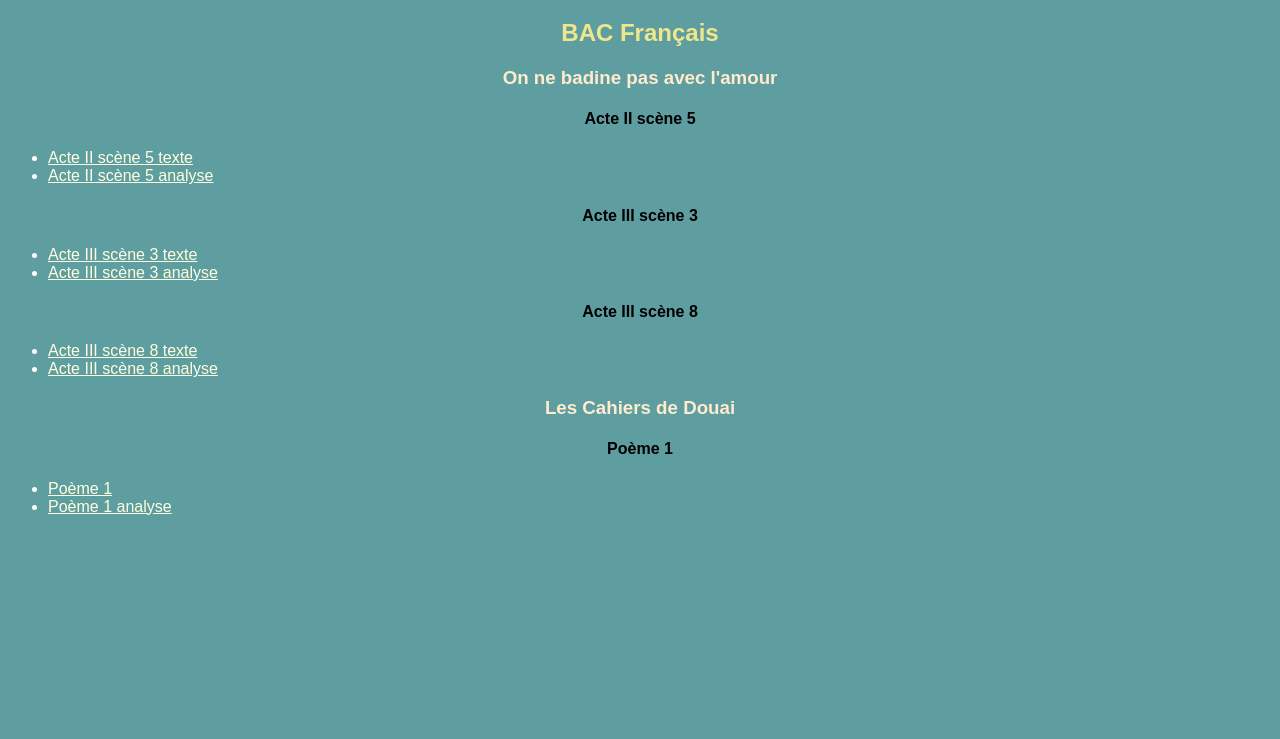
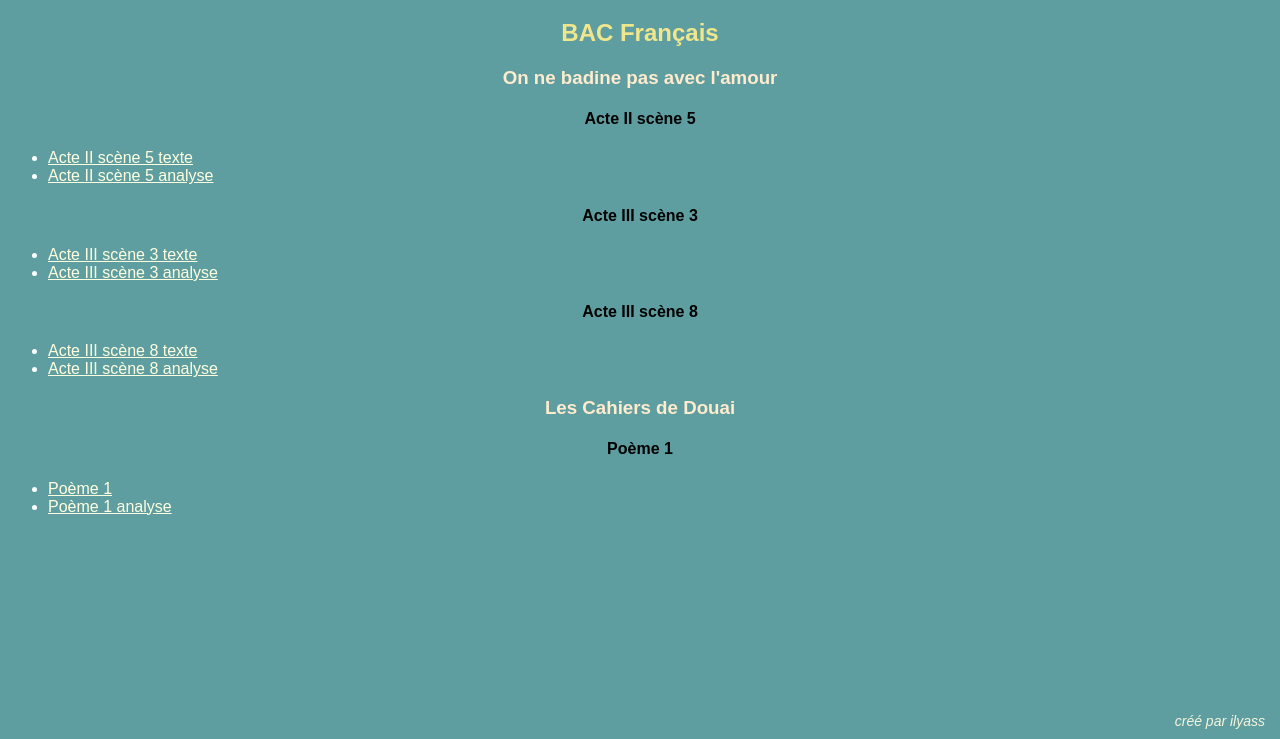
Before and after one commit to il78ys-star/francais-bac, a plain HTML site: page index.html in a window 1280 px wide. Shown: the part 61-800 px from the top of the page. Drawn offline with Linux system fonts and the light colour scheme.

Commit message:
Add footer with creator's name
Added footer with creator's name to the HTML page.

```diff
--- a/index.html
+++ b/index.html
@@ -19,6 +19,12 @@
                 color: black;}
             a {text-align: left;
                 color: lightyellow;}
+            footer {position: fixed;
+                    bottom: 10px;
+                    right: 15px;
+                    color: beige;
+                    font-size: 14px;
+                    font-style: italic; }
         </style>
     </head>
 <body>
@@ -86,5 +92,6 @@
             </li>
           </ul>
         </p>
+<footer>créé par ilyass</footer>
 </body>
 </html>
```
